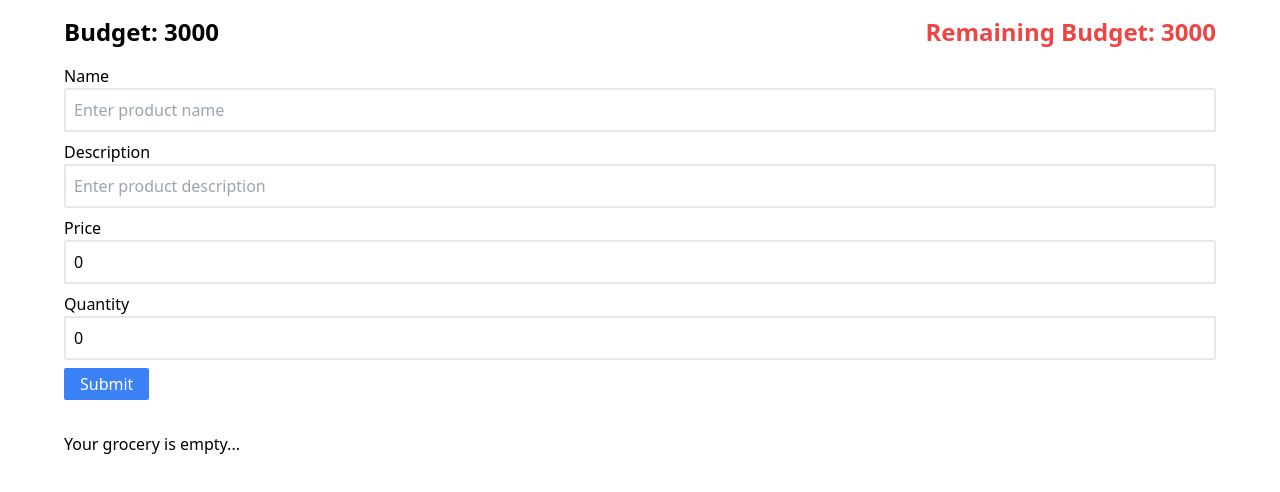
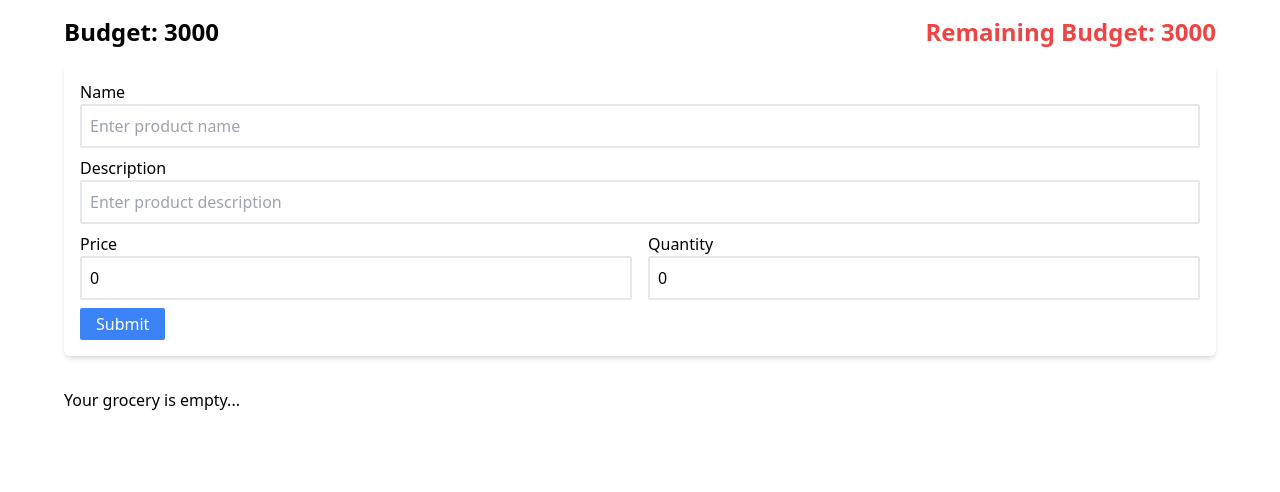
Before and after one commit to jomardiago/budgetarian-ui, a React (Vite) app: page / in a window 1280 px wide. Shown: the top 492 px of the page. Built offline with nearby package versions, Linux system fonts and the light colour scheme.

Commit message:
Fixing folder structure.

```diff
--- a/src/App.tsx
+++ b/src/App.tsx
@@ -1,5 +1,5 @@
 import './App.css';
-import Groceries from '@/views/Groceries';
+import Groceries from '@/views/groceries/Groceries';
 import Layout from "@/components/Layout";
 
 function App() {
--- a/src/views/components/GroceryCard.tsx
+++ b/src/views/groceries/components/GroceryCard.tsx
@@ -24,7 +24,7 @@ const GroceryCard = (props: GroceryCardProps) => {
   return (
     <div className="shadow-md p-2 flex flex-col gap-2 bg-blue-100">
       <span className="flex justify-between cursor-pointer font-semibold" onClick={() => setIsVisible((visible) => !visible)}>
-        <p>{grocery.name}</p>
+        <p>{grocery.name} ({grocery.quantity})</p>
         <p>Total Price: {grocery.quantity * grocery.price}</p>
       </span>
       {isVisible ? (
--- a/src/views/components/GroceryForm.tsx
+++ b/src/views/groceries/components/GroceryForm.tsx
@@ -53,7 +53,7 @@ const GroceryForm = (props: GroceryFormProps) => {
   };
 
   return (
-    <div>
+    <div className="shadow-md p-4 rounded-md">
       <form className="w-full flex flex-col gap-2" onSubmit={handleOnSubmit}>
         <div className={formFieldClass}>
           <label htmlFor="name">Name</label>
@@ -79,6 +79,7 @@ const GroceryForm = (props: GroceryFormProps) => {
             value={grocery.description}
           />
         </div>
+        <div className="flex gap-4">
           <div className={formFieldClass}>
             <label htmlFor="price">Price</label>
             <input
@@ -103,6 +104,7 @@ const GroceryForm = (props: GroceryFormProps) => {
               value={grocery.quantity}
             />
           </div>
+        </div>
         <div>
           <button type="submit" className="px-4 py-1 bg-blue-500 text-white rounded-sm">
             {isEdit ? 'Save' : 'Submit'}
--- a/src/views/components/GroceryList.tsx
+++ b/src/views/groceries/components/GroceryList.tsx
@@ -12,11 +12,12 @@ const GroceryList = (props: GroceryListProps) => {
       {groceries.length === 0 ? (
         <p>Your grocery is empty...</p>
       ) : (
-        <div className="flex flex-col gap-4">
-          <p className="text-3xl font-semibold">Total: {total}</p>
+        <div className="flex flex-col gap-2">
+          <p className="text-xl font-semibold">Total: {total}</p>
           {groceries.map((grocery) => (
             <GroceryCard key={grocery.id} grocery={grocery} />
           ))}
+          <p className="text-3xl font-semibold">Total: {total}</p>
         </div>
       )}
     </div>
```
Also changed, not shown: src/views/groceries/Groceries.tsx (renamed from src/views/Groceries.tsx), src/views/groceries/components/GroceryHeader.tsx (renamed from src/views/components/GroceryHeader.tsx), src/views/groceries/context/GroceriesContext.tsx (renamed from src/views/context/GroceriesContext.tsx). Lines whose indentation alone changed are shown as unchanged.
